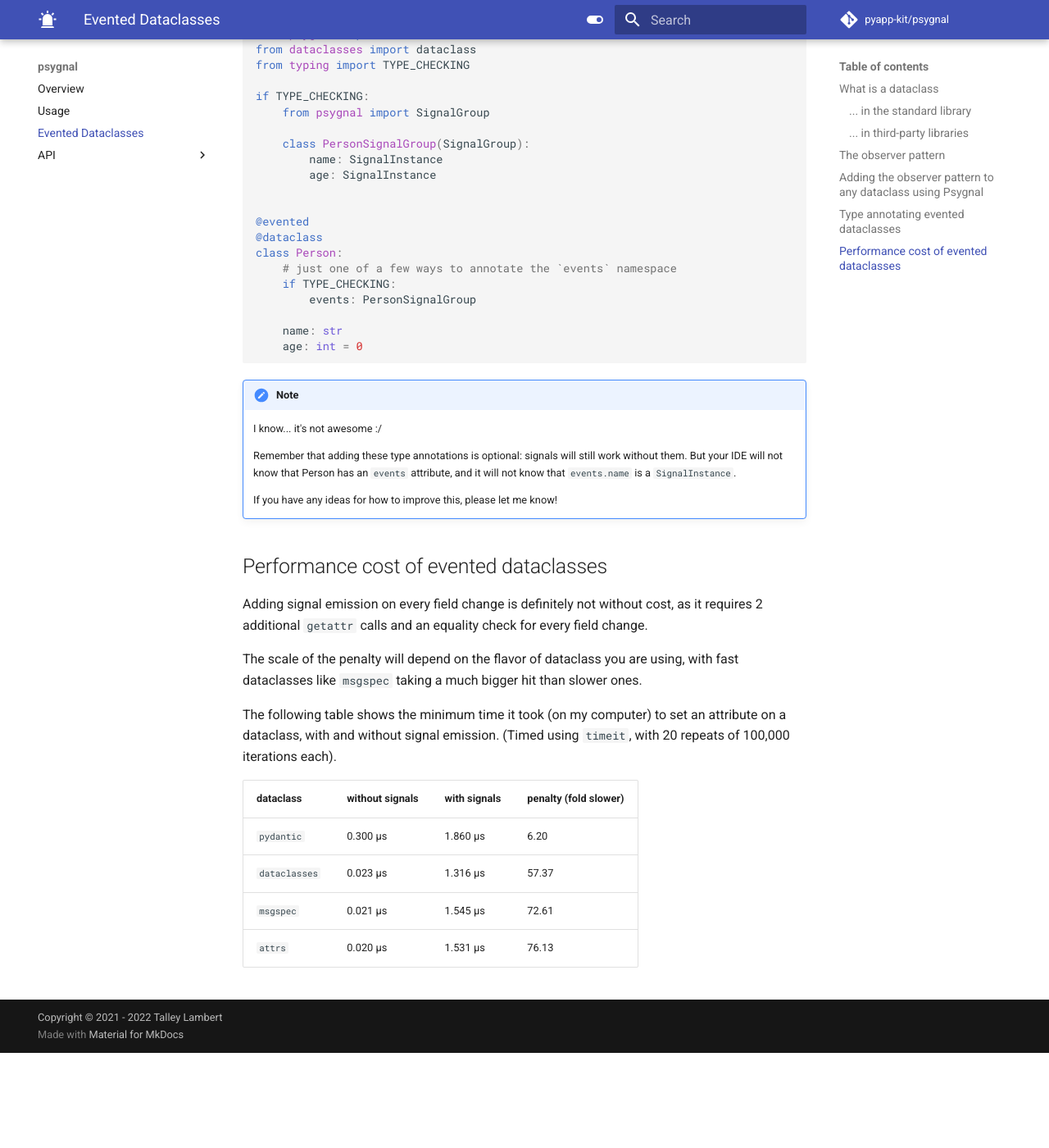
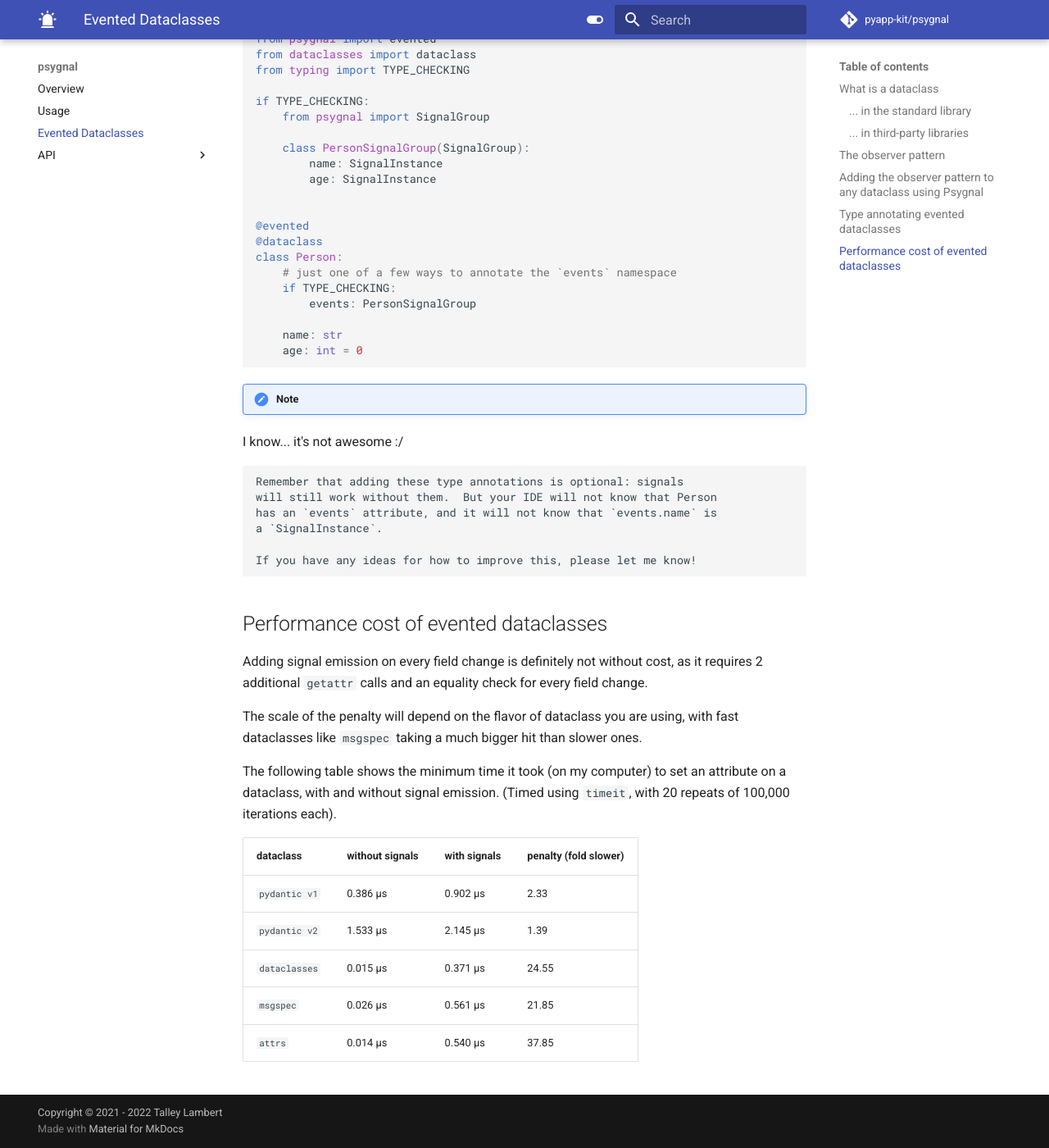
Before and after one commit to pyapp-kit/psygnal, an MkDocs documentation site: the page built from docs/dataclasses.md, in a window 1280 px wide and 1400 px high, scrolled down 4177 px. Shown: the whole window at 82% size. Built offline with MkDocs 1.6.1 and Material for MkDocs 9.7.7, drawn with Linux system fonts in a browser that asks for light colours; comment, search, counter and statistics services are not loaded; before the commit the page ends 5461 px from its top, so only the background shows below that.

Commit message:
docs: update docs

````diff
--- a/docs/dataclasses.md
+++ b/docs/dataclasses.md
@@ -2,17 +2,17 @@
 
 A common usage of signals in an application is to notify other parts of the
 application when a particular object or value has changed. More often than not,
-these values are attributes on some object.  Dataclasses are a very common way
+these values are attributes on some object. Dataclasses are a very common way
 to represent such objects, and `psygnal` provides a convenient way to add the
 observer pattern to any dataclass.
 
 ## What is a dataclass
 
 A "data class" is a class that is primarily used to store a set of data. Of
-course, *most* python data structures (e.g. `tuples`, `dicts`) are used to store
+course, _most_ python data structures (e.g. `tuples`, `dicts`) are used to store
 a set of data, but when we refer to a "data class" we are generally referring to
 a class that formally defines a set of fields or attributes, each with a name,
-a current value, and (preferably) a type.  The values could represent anything,
+a current value, and (preferably) a type. The values could represent anything,
 such as a configuration of some sort, a set of parameters, or a set of data
 that is being processed.
 
@@ -21,7 +21,7 @@ that is being processed.
 Python 3.7 introduced [the `dataclasses`
 module](https://docs.python.org/3/library/dataclasses.html), which provides a
 decorator that can be used to easily create such classes with a minimal amount
-of boilerplate.  For example:
+of boilerplate. For example:
 
 ```python
 from dataclasses import dataclass
@@ -36,10 +36,10 @@ print(john)  # prints: Person(name='John', age=30)
 ```
 
 !!! hint
-    There's a lot more to be learned about dataclasses! See the [python
-    docs](https://docs.python.org/3/library/dataclasses.html) for more, and
-    [this realpython blog post](https://realpython.com/python-data-classes/) for
-    an in-depth introduction.
+There's a lot more to be learned about dataclasses! See the [python
+docs](https://docs.python.org/3/library/dataclasses.html) for more, and
+[this realpython blog post](https://realpython.com/python-data-classes/) for
+an in-depth introduction.
 
 ### ... in third-party libraries
 
@@ -94,7 +94,7 @@ def my_callback(age: int):
 john.age_changed.connect(my_callback)
 ```
 
-But there's a lot of boilerplate here.  We have to define a signal and
+But there's a lot of boilerplate here. We have to define a signal and
 create a setter method that emits that signal (for each field!).
 This is where `psygnal`'s dataclass support comes in handy.
 
@@ -105,8 +105,8 @@ any time a field value is changed, a signal will be emitted. psygnal's
 [`SignalGroupDescriptor`][psygnal.SignalGroupDescriptor] does this by:
 
 1. Inspecting the object to determine what the (mutable) fields are (psygnal has
-awareness of multiple dataclass libraries, including the standard library's
-`dataclasses` module)
+   awareness of multiple dataclass libraries, including the standard library's
+   `dataclasses` module)
 2. Creating a [`SignalGroup`][psygnal.SignalGroup] with a
    [`SignalInstance`][psygnal.SignalInstance] for each field name
 3. Adding the `SignalGroup` as a new attribute on the object
@@ -116,7 +116,7 @@ with the new value as the first argument.
 
 There are two (related) APIs for adding events to dataclasses:
 
-1. Add a [`SignalGroupDescriptor`][psygnal.SignalGroupDescriptor] as a class attribute.
+1.  Add a [`SignalGroupDescriptor`][psygnal.SignalGroupDescriptor] as a class attribute.
 
     !!! example
 
@@ -177,11 +177,11 @@ There are two (related) APIs for adding events to dataclasses:
                 events: ClassVar[SignalGroupDescriptor] = SignalGroupDescriptor()
             ```
 
-2. Decorate the class with the [`@evented` decorator][psygnal.evented].
+2.  Decorate the class with the [`@evented` decorator][psygnal.evented].
 
-    > *Under the hood, this just adds the `SignalGroupDescriptor` as a class
+    > _Under the hood, this just adds the `SignalGroupDescriptor` as a class
     > attribute named "events" for you, as shown above). Prefer the class
-    > attribute pattern to the decorator when in doubt.*
+    > attribute pattern to the decorator when in doubt._
 
     !!! example
 
@@ -239,8 +239,8 @@ There are two (related) APIs for adding events to dataclasses:
             ```
 
     !!! tip
-        by default, the `SignalGroup` instance is named `'events'`, but this can be
-        changed by passing a `events_namespace` argument to the `@evented` decorator)
+    by default, the `SignalGroup` instance is named `'events'`, but this can be
+    changed by passing a `events_namespace` argument to the `@evented` decorator)
 
 Using any of the above, you can now connect callbacks to the change events
 of any field on the object (there will be a signal instance in the `events`
@@ -259,7 +259,7 @@ def on_age_changed(age: int):
 john.age = 31  # prints: John's age changed to 31.
 ```
 
-You can also connect to the `SignalGroup` itself to listen to *any*
+You can also connect to the `SignalGroup` itself to listen to _any_
 changes on the object:
 
 ```python
@@ -278,7 +278,7 @@ If you use the `SignalGroupDescriptor` API, it is easier for type checkers
 because you are explicitly providing the `events` namespace for the SignalGroup.
 
 By default, type checkers and IDEs will not know about the signals that are
-dynamically added to the class by the `@evented` decorator.  If you'd like
+dynamically added to the class by the `@evented` decorator. If you'd like
 to have your type checker or IDE know about the signals, you can add an
 annotation as follows:
 
@@ -307,7 +307,7 @@ class Person:
 ```
 
 !!! note
-    I know... it's not awesome :/
+I know... it's not awesome :/
 
     Remember that adding these type annotations is optional: signals
     will still work without them.  But your IDE will not know that Person
@@ -329,9 +329,10 @@ The following table shows the minimum time it took (on my computer) to set an
 attribute on a dataclass, with and without signal emission. (Timed using `timeit`,
 with 20 repeats of 100,000 iterations each).
 
-| dataclass | without signals | with signals | penalty (fold slower) |
-| ---------     | ------- | ------- | ----- |
-| `pydantic`    | 0.300 µs  | 1.860 µs  |  6.20 |
-| `dataclasses` | 0.023 µs  | 1.316 µs  | 57.37 |
-| `msgspec`     | 0.021 µs  | 1.545 µs  | 72.61 |
-| `attrs`       | 0.020 µs  | 1.531 µs  | 76.13 |
+| dataclass     | without signals | with signals | penalty (fold slower) |
+| ------------- | --------------- | ------------ | --------------------- |
+| `pydantic v1` | 0.386 µs        | 0.902 µs     | 2.33                  |
+| `pydantic v2` | 1.533 µs        | 2.145 µs     | 1.39                  |
+| `dataclasses` | 0.015 µs        | 0.371 µs     | 24.55                 |
+| `msgspec`     | 0.026 µs        | 0.561 µs     | 21.85                 |
+| `attrs`       | 0.014 µs        | 0.540 µs     | 37.85                 |
````
